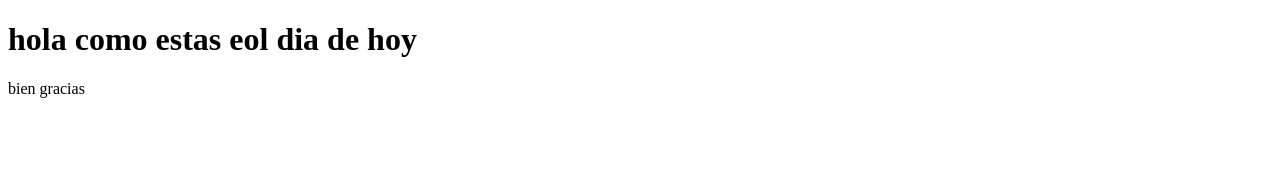
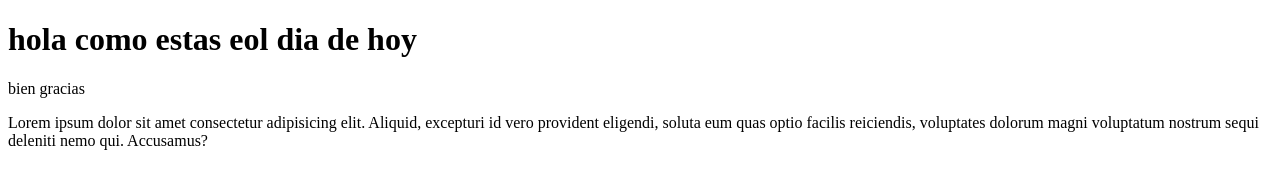
Before and after one commit to SamuelForeroB/prueba, a plain HTML site: page index.html in a window 1280 px wide. Drawn offline with Linux system fonts and the light colour scheme.

Commit message:
Primer commit

```diff
--- a/index.html
+++ b/index.html
@@ -10,5 +10,6 @@
         <h1>hola como estas eol dia de hoy </h1>
     </header>
     <p>bien gracias</p>
+    <p>Lorem ipsum dolor sit amet consectetur adipisicing elit. Aliquid, excepturi id vero provident eligendi, soluta eum quas optio facilis reiciendis, voluptates dolorum magni voluptatum nostrum sequi deleniti nemo qui. Accusamus?</p>
 </body>
 </html>
```
